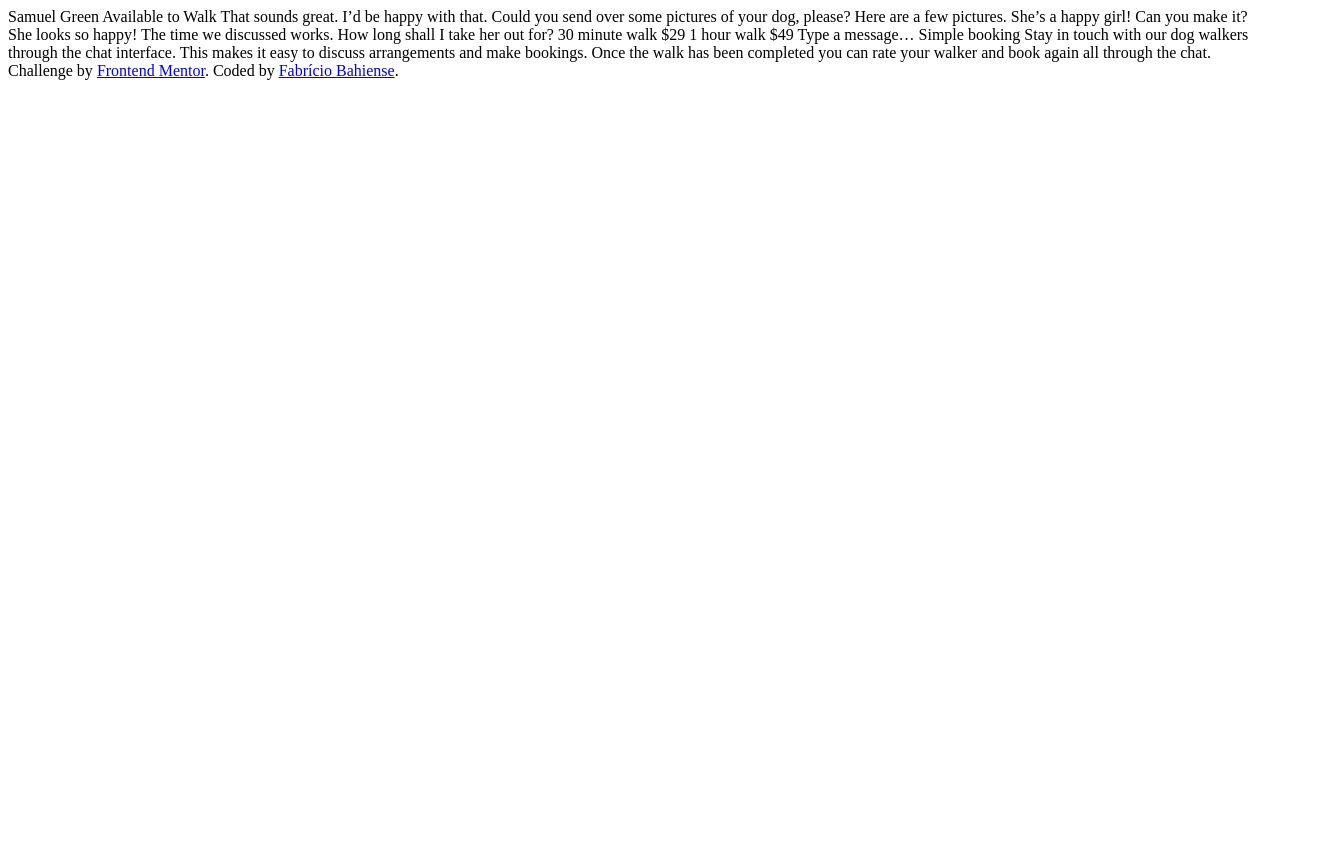
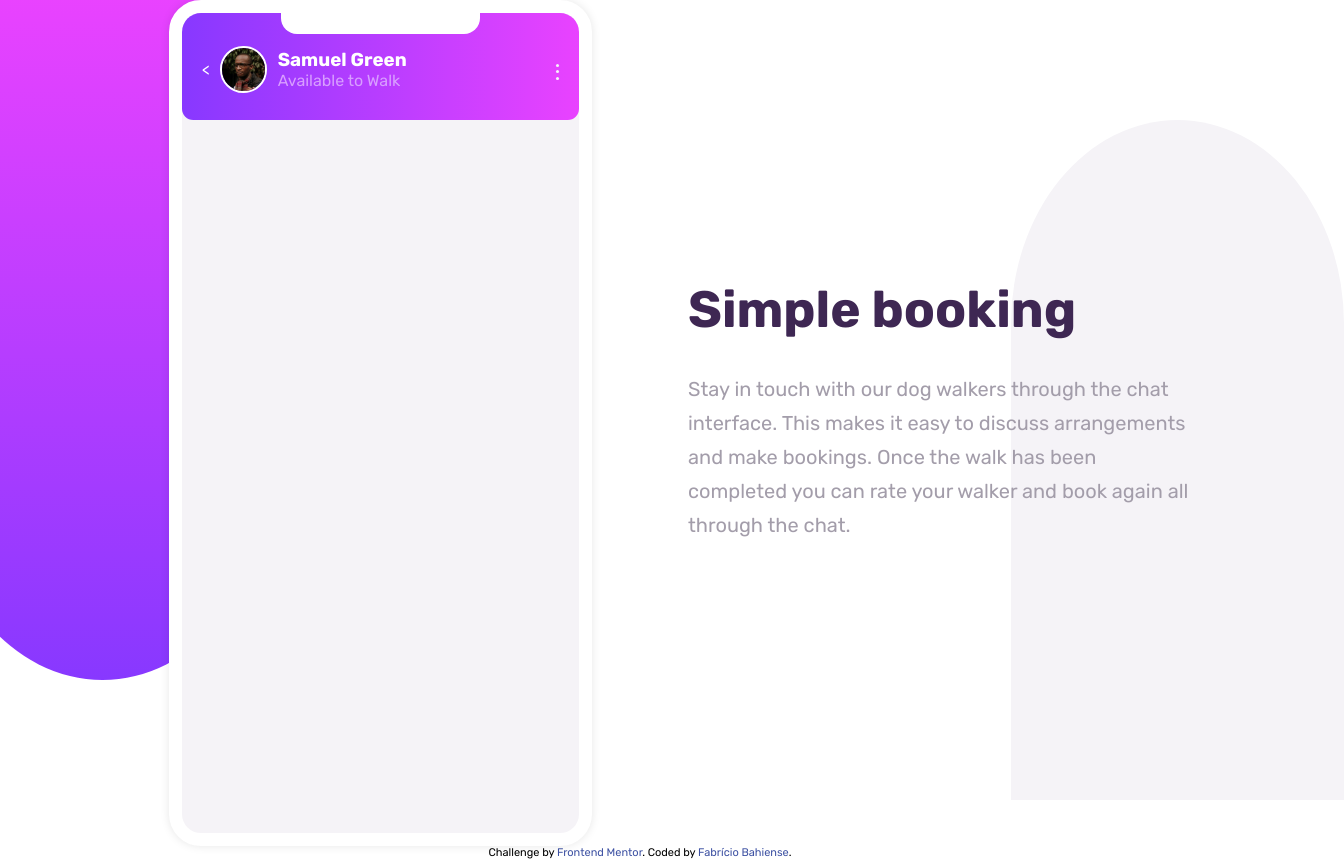
Before and after one commit to FabbSantos/ChatApp, a plain HTML site: page index.html in a window 1280 px wide. Shown: the whole page, 1344 px wide, since content can reach past the window. Before the commit the page ends 800 px from the top, so only its background shows below. Drawn offline with Linux system fonts and the light colour scheme.

Commit message:
app header done

```diff
--- a/index.html
+++ b/index.html
@@ -5,13 +5,18 @@
   <meta name="viewport" content="width=device-width, initial-scale=1.0"> <!-- displays site properly based on user's device -->
 
   <link rel="icon" type="image/png" sizes="32x32" href="./assets/images/favicon-32x32.png">
+  <link rel="stylesheet" href="styles/base.css">
   <link rel="stylesheet" href="styles/main.css">
 
+  <link rel="preconnect" href="https://fonts.googleapis.com">
+  <link rel="preconnect" href="https://fonts.gstatic.com" crossorigin>
+  <link href="https://fonts.googleapis.com/css2?family=Rubik:wght@400;500;700&display=swap"
+    rel="stylesheet">
   <title>Frontend Mentor | [Chat app CSS illustration]</title>
 </head>
 <body>
 
-  Samuel Green
+  <!-- Samuel Green
   Available to Walk
 
   That sounds great. I’d be happy with that.
@@ -30,17 +35,50 @@
   1 hour walk
   $49
 
-  Type a message…
+  Type a message… -->
 
-  Simple booking
+  <div class="container">
+    <div class="app">
+      <div class="appHeader">
+        <div class="dock"></div>
 
-  Stay in touch with our dog walkers through the chat interface. This makes it easy to
-  discuss arrangements and make bookings. Once the walk has been completed you can rate
-  your walker and book again all through the chat.
+        <div class="personProfile">
+          <
+          <img src="./assets/images/avatar.jpg" alt="Samuel Green">
+
+          <div class="personInfo">
+            <h3>Samuel Green</h3>
+            <p>Available to Walk</p>
+          </div>
+
+          <div class="dots">
+            <div class="dot"></div>
+            <div class="dot"></div>
+            <div class="dot"></div>
+          </div>
+        </div>
+      </div>
+    </div>
+
+    <div class="main-text">
+      <h1>Simple booking</h1>
+
+      <p>
+        Stay in touch with our dog walkers through the chat interface. This makes it easy to
+        discuss arrangements and make bookings. Once the walk has been completed you can rate
+        your walker and book again all through the chat.
+      </p>
+    </div>
+  </div>
 
   <div class="attribution">
     Challenge by <a href="https://www.frontendmentor.io?ref=challenge" target="_blank">Frontend Mentor</a>.
     Coded by <a href="#">Fabrício Bahiense</a>.
   </div>
+
+  <div class="background-element-left">
+  </div>
+  <div class="background-element-right">
+  </div>
 </body>
 </html>
--- a/styles/base.css
+++ b/styles/base.css
@@ -0,0 +1,89 @@
+:root {
+        /* sub heading at top  */
+        --pale-violet: hsl(276, 100%, 81%);
+
+        /* left chat message  */
+        --moderate-violet: hsl(276, 55%, 52%);
+
+        /* right chat message */
+        --dark-violet: hsl(271, 15%, 43%);
+
+        /* placeholder text */
+        --grayish-blue: hsl(240, 6%, 54%);
+
+        /* main heading */
+        --very-dark-violet: hsl(271, 36%, 24%);
+
+        /* paragraph */
+        --dark-grayish-violet: hsl(270, 7%, 64%);
+
+
+        /* secondary */
+        /* app chat background */
+        --light-grayish-violet: hsl(270, 20%, 96%);
+
+        /* submit button */
+        --very-dark-desaturated-violet: hsl(271, 36%, 24%);
+
+        /* radio button */
+        --very-light-magenta: hsl(289, 100%, 72%);
+
+
+
+        /* gradients */
+        --light-magenta: hsl(293, 100%, 63%);
+        --light-violet: hsl(264, 100%, 61%);
+        --mag-vio-gradient-r: linear-gradient(to right, var(--light-magenta), var(--light-violet));
+        --mag-vio-gradient-l: linear-gradient(to left,  var(--light-magenta), var(--light-violet));
+        --mag-vio-gradient-b: linear-gradient(to bottom,  var(--light-magenta), var(--light-violet));
+}
+
+
+/* CSS Reset */
+
+/* Remove default margin and padding */
+body, h1, h2, h3, h4, h5, h6, p, ol, ul {
+        margin: 0;
+        padding: 0;
+}
+
+/* Set box-sizing to border-box for all elements */
+* {
+        box-sizing: border-box;
+}
+
+html {
+        width: 100%;
+        height: 100%;
+        font-size: 16px;
+        transition: all .2s cubic-bezier(0.175, 0.885, 0.32, 1.275);
+}
+/* Remove list styles (bullets/numbers) */
+ol, ul {
+        list-style: none;
+}
+
+/* Remove default hyperlink styles */
+a {
+        text-decoration: none;
+        color: inherit;
+}
+
+body {
+        font-family: 'Rubik', 'Inter', 'Poppins', sans-serif;
+        overflow-x: hidden;
+}
+
+/* Reset image styles */
+img {
+        font-style: italic;
+
+        shape-margin: 1rem;
+
+        background-repeat: no-repeat;
+        background-size: cover;
+
+        max-width: 100%;
+        height: auto;
+        vertical-align: middle;
+}
--- a/styles/main.css
+++ b/styles/main.css
@@ -0,0 +1,137 @@
+@import './base.css';
+
+body {
+        width: 100%;
+        height: 100%;
+        position: relative;
+        display: grid;
+        place-items: center;
+}
+.container {
+        display: grid;
+        grid-template-columns: 1fr 1fr;
+        place-items: center;
+        position: relative;
+        gap: 6rem;
+}
+.main-text {
+        font-size: clamp(1.5rem, 2vw, 2rem);
+        font-weight: 700;
+        place-self: start;
+        align-self: center;
+        color: var(--very-dark-violet);
+        text-align: left;
+        margin-bottom: 1.5rem;
+        max-width: 20em;
+}
+h1 {
+        margin-bottom: 2rem;
+}
+.main-text p {
+        font-size: clamp(1rem, 2vw, 1.25rem);
+        font-weight: 400;
+        line-height: 1.7;
+        color: var(--dark-grayish-violet);
+}
+
+
+.app {
+        display: flex;
+        flex-direction: column;
+        align-items: center;
+        place-self: end;
+        overflow: hidden;
+        aspect-ratio: 1/2;
+        min-width: 300px;
+        justify-content: start;
+        border: 13px solid white;
+        border-radius: 2rem;
+        background-color: var(--light-grayish-violet);
+        box-shadow: 0 0 10px rgba(0, 0, 0, 0.1);
+        position: relative;
+        z-index: 1;
+}
+.dock {
+        margin: 0 auto;
+        width: 50%;
+        border-radius: 0 0 1rem 1rem;
+        height: 20%;
+        background-color: white;
+}
+
+.appHeader {
+        width: 100%;
+        height: 13%;
+        background-image: var(--mag-vio-gradient-l);
+        border-radius: .7rem;
+}
+.personProfile {
+        position: relative;
+        display: flex;
+        flex-direction: row;
+        align-items: center;
+        justify-content: start;
+        width: 100%;
+        color: white;
+        padding-inline: 5%;
+        gap: 3%;
+        margin-top: 3%;
+}
+.personProfile img {
+        width: 13%;
+        aspect-ratio: 1/1;
+        border: 2px solid white;
+        object-fit: cover;
+        border-radius: 50%;
+}
+.personProfile p {
+        color: var(--pale-violet);
+}
+
+.dots {
+        position: absolute;
+        right: 5%;
+        display: flex;
+        flex-direction: column;
+        justify-content: center;
+        gap: .2rem;
+        margin-top: .3rem;
+}
+.dots .dot {
+        width: 0.2rem;
+        aspect-ratio: 1/1;
+        border-radius: 50%;
+        background-color: var(--light-grayish-violet);
+}
+
+.background-element-left {
+        position: absolute;
+        top: 0;
+        left: -5%;
+        width: 26%;
+        height: 85%;
+        border-bottom-left-radius: 50% 30%;
+        border-bottom-right-radius: 50% 30%;
+        background-image: var(--mag-vio-gradient-b);
+        z-index: -1;
+}
+.background-element-right {
+        position: absolute;
+        bottom: 0;
+        right: -5%;
+        width: 26%;
+        height: 85%;
+        border-top-left-radius: 50% 30%;
+        border-top-right-radius: 50% 30%;
+        background-color: var(--light-grayish-violet);
+        z-index: -1;
+}
+
+.attribution {
+        font-size: 11px;
+        text-align: center;
+}
+
+.attribution a {
+        color: hsl(228, 45%, 44%);
+}
```
